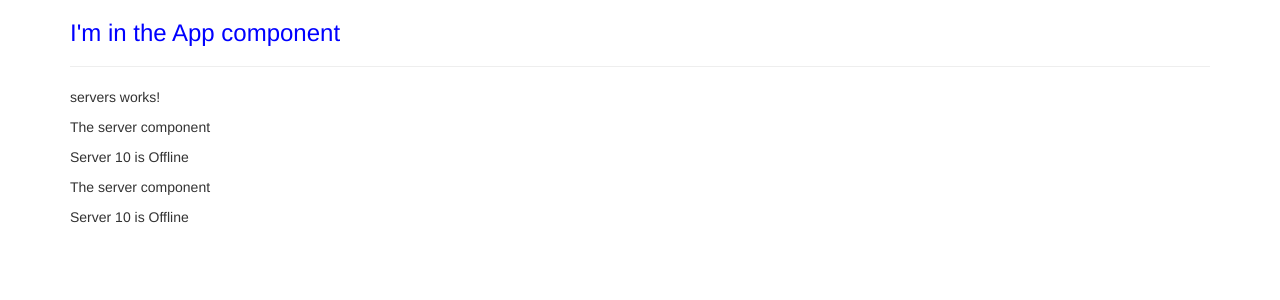
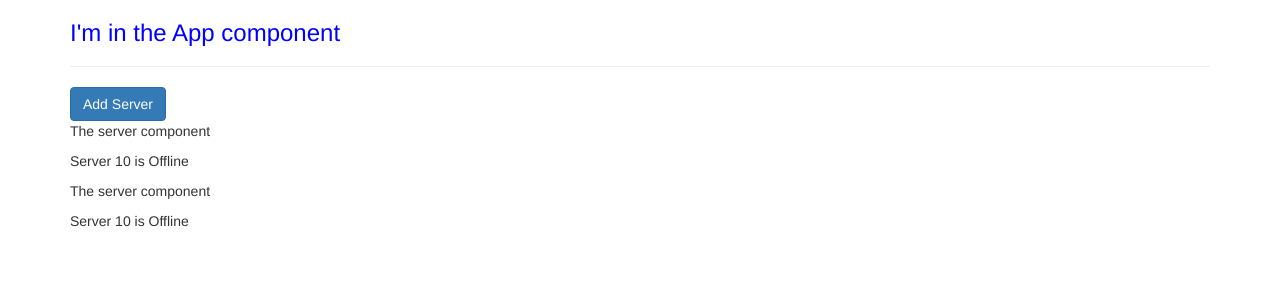
Before and after one commit to rudy-gm/angularPratice, an Angular app: page / in a window 1280 px wide. Shown: the top 300 px of the page. Built offline with nearby package versions, Linux system fonts and the light colour scheme.

Commit message:
7th commit // property binding practice

```diff
--- a/src/app/servers/servers.component.html
+++ b/src/app/servers/servers.component.html
@@ -1,3 +1,3 @@
-<p>servers works!</p>
+<button class="btn btn-primary" [disabled]="!allowNewServer">Add Server</button>
 <app-server></app-server>
 <app-server></app-server>
--- a/src/app/servers/servers.component.ts
+++ b/src/app/servers/servers.component.ts
@@ -5,6 +5,14 @@
   templateUrl: './servers.component.html',
   styleUrls: ['./servers.component.css']
 })
+
 export class ServersComponent {
 
+  allowNewServer = false;
+
+  constructor(){
+    setTimeout((()=>{
+      this.allowNewServer = true;
+    }),2000)
+  }
 }
```
